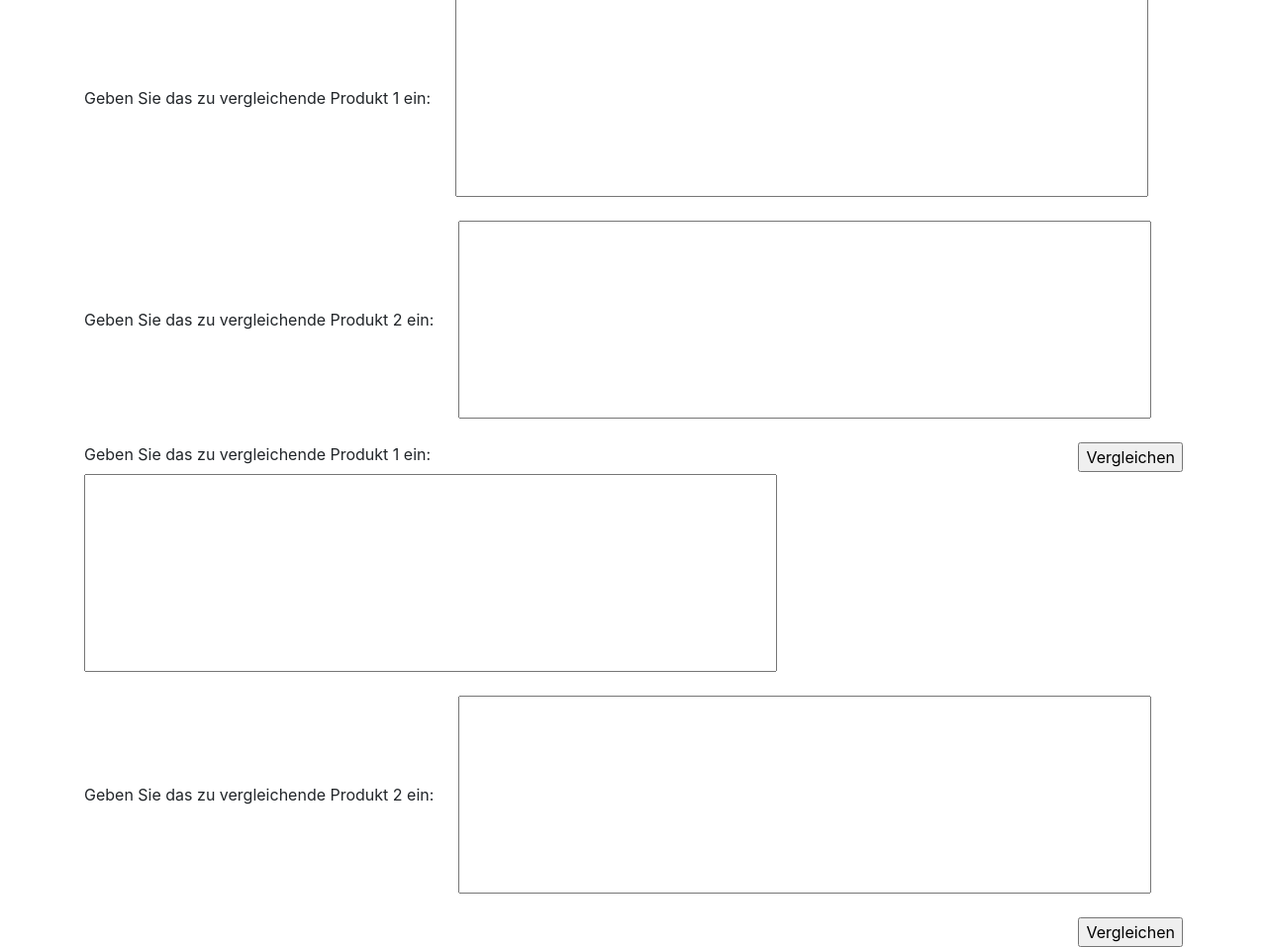
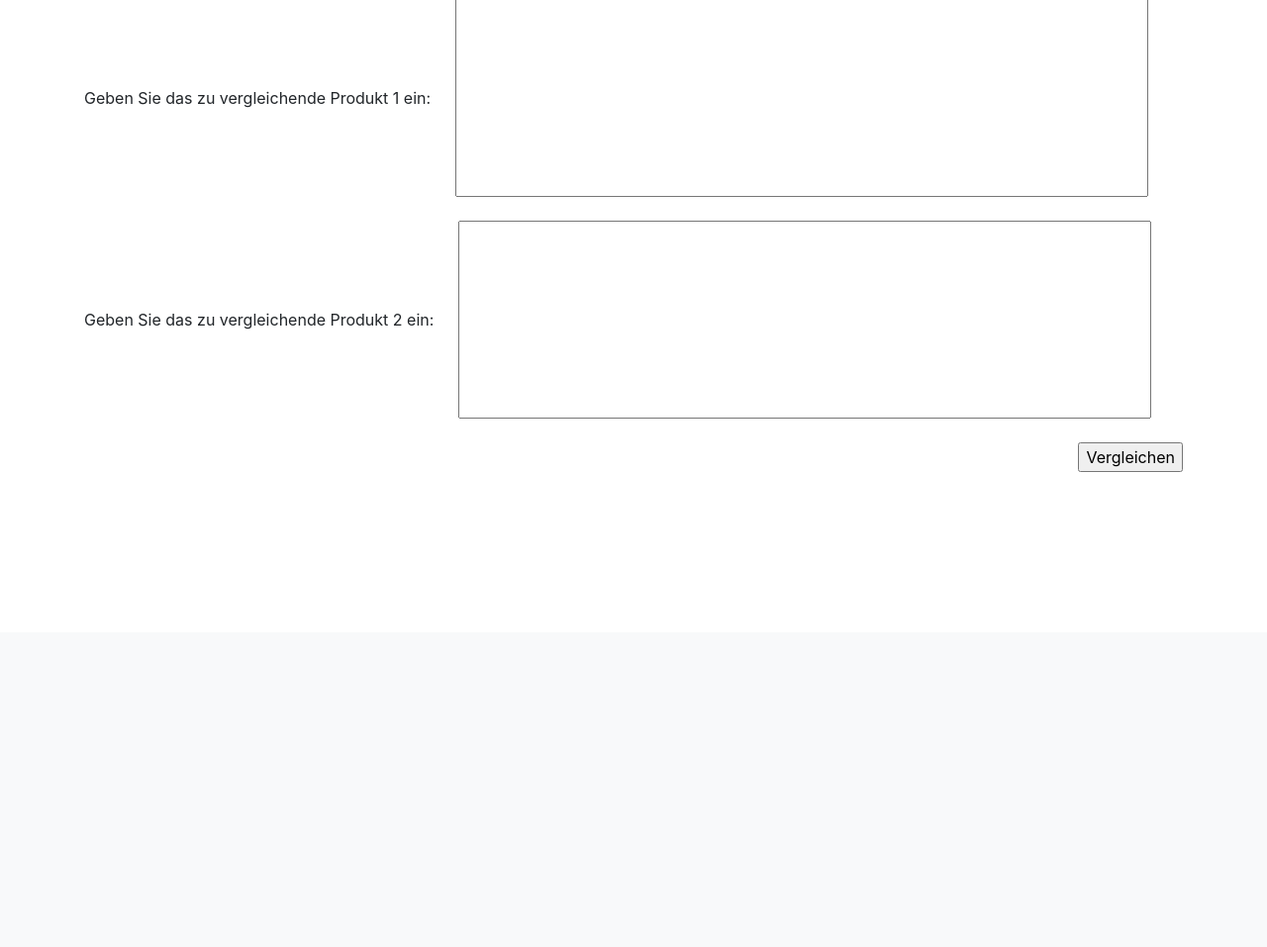
Before and after one commit to RodionKovalenko/product_matching, a Flask app: page / in a window 1280 px wide. Shown: the part 161-1118 px from the top of the page at 99% size. After the commit the page ends 638 px from the top, so only its background shows below. Run offline with Flask 2, Linux system fonts and the light colour scheme; some libraries are stand-ins or nearby versions.

Commit message:
sucesseed, Aenderungen zurucksetzen

```diff
--- a/templates/index.html
+++ b/templates/index.html
@@ -12,12 +12,4 @@
   <input type="text" id="produkt2" name="produkt2" style="width:700px; height: 200px; max-width:100%;"><br><br>
   <input type="submit" class="submit-btn" value="Vergleichen">
 </form>
-
-<form action="/action_page.php">
-  <label for="produkt1" style="padding: 0 20px 0 0px;"> Geben Sie das zu vergleichende Produkt 1 ein:</label>
-  <input type="text" id="produkt1" name="produkt1" style="width: 700px; height: 200px; max-width: 100%;"><br><br>
-  <label for="produkt2" style="padding: 0 20px 0 0px;"> Geben Sie das zu vergleichende Produkt 2 ein:</label>
-  <input type="text" id="produkt2" name="produkt2" style="width:700px; height: 200px; max-width:100%;"><br><br>
-  <input type="submit" class="submit-btn" value="Vergleichen">
-</form>
 {% endblock %}
```
